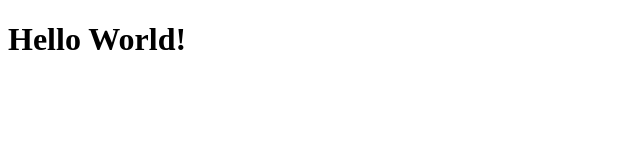
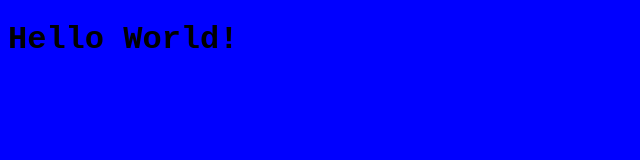
Before and after one commit to hcho774/my-best-website, a plain HTML site: page index.html in a window 1280 px wide. Shown: the whole page, without its empty margins (0-640 px from the left). Drawn offline with Linux system fonts and the light colour scheme.

Commit message:
add style.css, connect to index.html

```diff
--- a/index.html
+++ b/index.html
@@ -1,6 +1,7 @@
 <!DOCTYPE html>
 <html lang="en">
     <head>
+        <link rel="stylesheet" href="style.css">
         <title>My Best Website</title>
     </head>
     <body>
--- /dev/null
+++ b/style.css
@@ -0,0 +1,5 @@
+body {
+    background: blue;
+    font-family: 'Courier New', Courier, monospace;
+    font-size: medium;
+}
```
